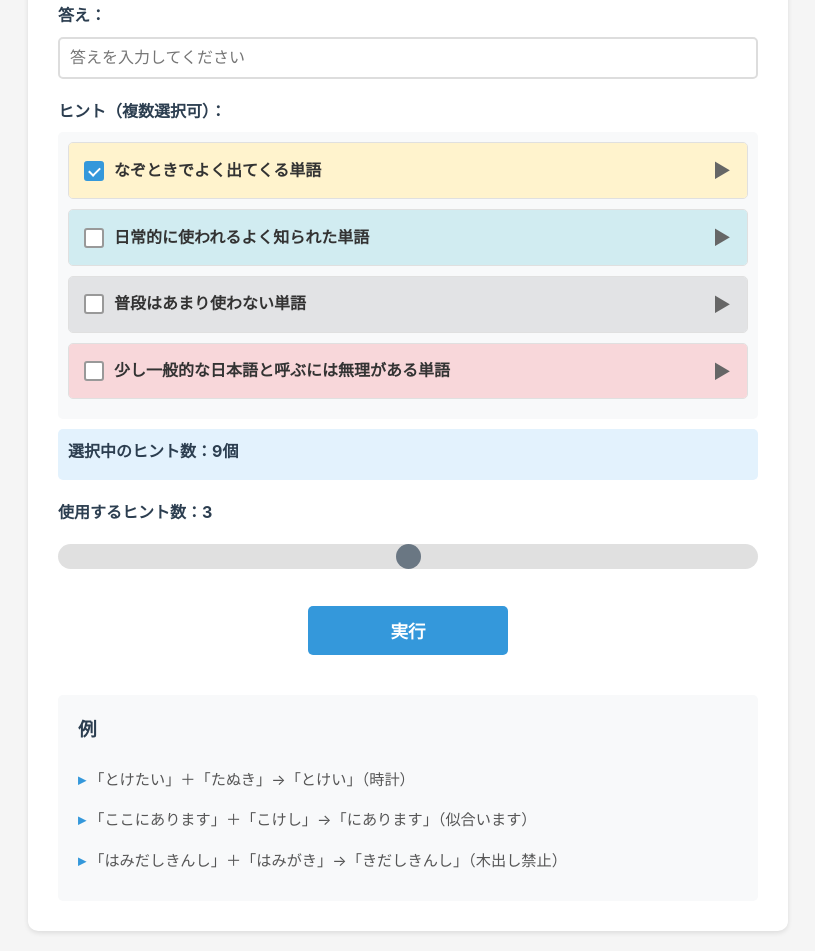
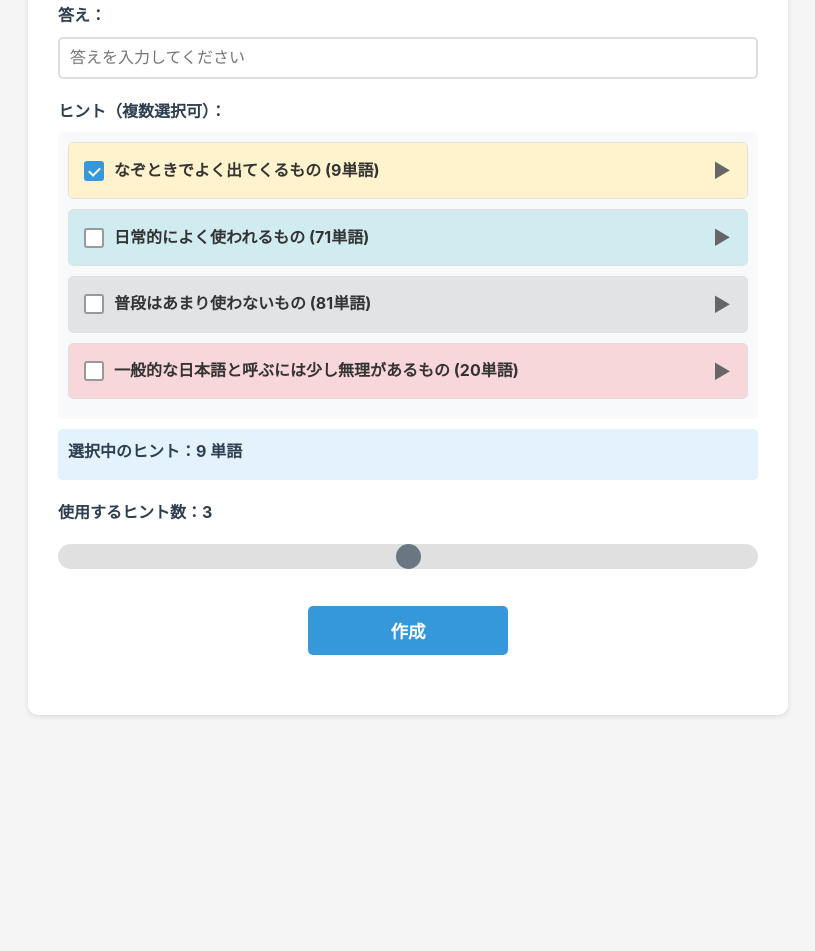
Before and after one commit to satetsu888/tanuki-kokeshi, a website built with Vite: page index.html in a window 1280 px wide. Shown: the part 347-1298 px from the top of the page, without its empty margins (232-1047 px from the left). After the commit the page ends 1082 px from the top, so only its background shows below. Built offline with nearby package versions, Linux system fonts and the light colour scheme.

Commit message:
feat: update hint group names and improve hint count display in selection

```diff
--- a/index.html
+++ b/index.html
@@ -72,15 +72,6 @@
                 <h2>結果</h2>
                 <div id="result-content" class="result-content"></div>
             </div>
-
-            <div class="examples">
-                <h3>例</h3>
-                <ul>
-                    <li>「とけたい」＋「たぬき」→「とけい」（時計）</li>
-                    <li>「ここにあります」＋「こけし」→「にあります」（似合います）</li>
-                    <li>「はみだしきんし」＋「はみがき」→「きだしきんし」（木出し禁止）</li>
-                </ul>
-            </div>
         </main>
     </div>
 
--- a/src/index.ts
+++ b/src/index.ts
@@ -53,10 +53,10 @@ const hintCountValue = document.getElementById('hint-count-value') as HTMLSpanEl
 
 // グループ名の定義
 const groupNames: Record<HintGroup, string> = {
-  'A': 'なぞときでよく出てくる単語',
-  'B': '日常的に使われるよく知られた単語',
-  'C': '普段はあまり使わない単語',
-  'D': '少し一般的な日本語と呼ぶには無理がある単語'
+  'A': 'なぞときでよく出てくるもの',
+  'B': '日常的によく使われるもの',
+  'C': '普段はあまり使わないもの',
+  'D': '一般的な日本語と呼ぶには少し無理があるもの'
 };
 
 // ヒントチェックボックスを作成
@@ -99,7 +99,8 @@ function populateHints(): void {
 
     const groupTitle = document.createElement('div');
     groupTitle.className = 'hint-group-title';
-    groupTitle.textContent = groupNames[group];
+    const hintCount = hintsByGroup[group].length;
+    groupTitle.textContent = `${groupNames[group]} (${hintCount}単語)`;
 
     const groupToggle = document.createElement('div');
     groupToggle.className = 'hint-group-toggle';
@@ -228,7 +229,7 @@ function displaySelectedHints(): void {
   if (selectedHints.length > 0) {
     const label = document.createElement('div');
     label.className = 'selected-hints-label';
-    label.textContent = `選択中のヒント数：${selectedHints.length}個`;
+    label.textContent = `選択中のヒント：${selectedHints.length} 単語`;
     selectedHintsContainer.appendChild(label);
   } else {
     selectedHintsContainer.textContent = 'ヒントが選択されていません';
@@ -247,7 +248,7 @@ function switchMode(mode: Mode): void {
   } else {
     encodeModeElements.forEach(el => el.style.display = 'block');
     pathfindModeElements.forEach(el => el.style.display = 'none');
-    executeBtn.textContent = '実行';
+    executeBtn.textContent = '作成';
     inputText.placeholder = '答えを入力してください';
   }
 
```
